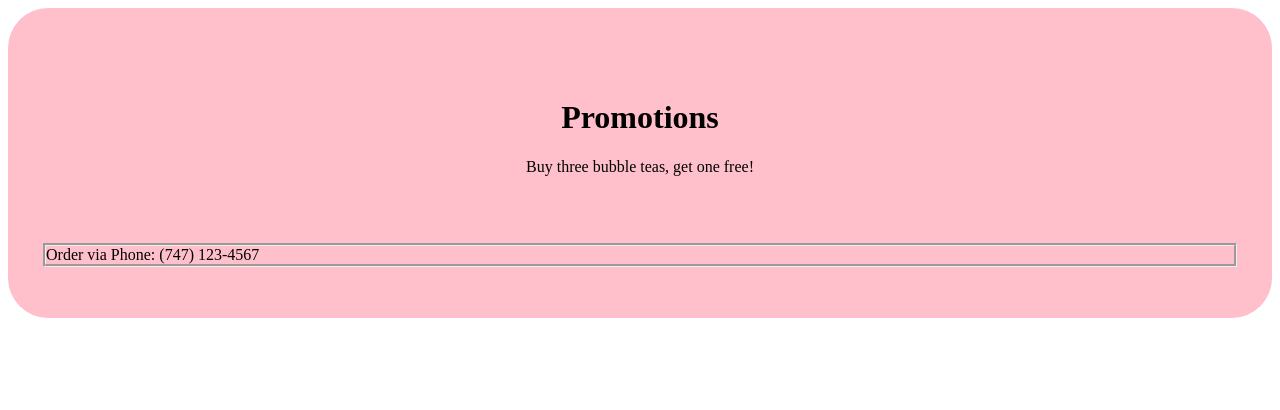
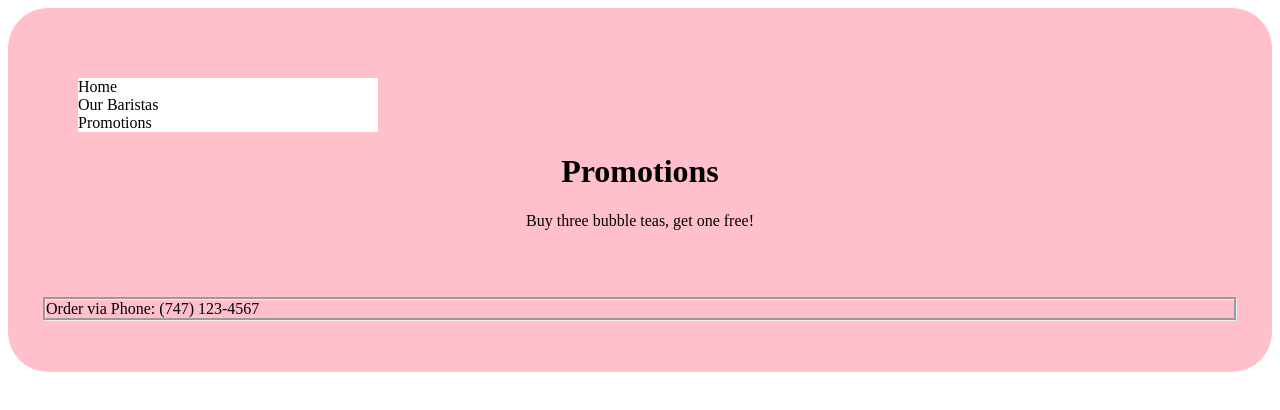
Before and after one commit to jcelestino-15/apache-configuration, a plain HTML site: page promotions.html in a window 1280 px wide. Drawn offline with Linux system fonts and the light colour scheme.

Commit message:
fixing issues &  promotions.html

```diff
--- a/promotions.html
+++ b/promotions.html
@@ -87,6 +87,12 @@
         <div id="content">
             <div id="divA">
 
+                <ul id="navbar">
+                    <li><a href="index.html">Home</a></li>
+                    <li><a href="baristas.html">Our Baristas</a></li>
+                    <li><a href="/promotions/promotions.html">Promotions</a></li>
+                </ul>
+
                 <h1>Promotions</h1>
 
                 <p id="p1">Buy three bubble teas, get one free!</p>
```
Also changed, not shown: baristas.html (+1 -0 lines), index.html (+1 -0 lines), paoindex.html (+1 -0 lines), rosaindex.html (+1 -0 lines), santiindex.html (+1 -0 lines), tobiindex.html (+1 -0 lines), yogiindex.html (+1 -0 lines), 3 other files.
